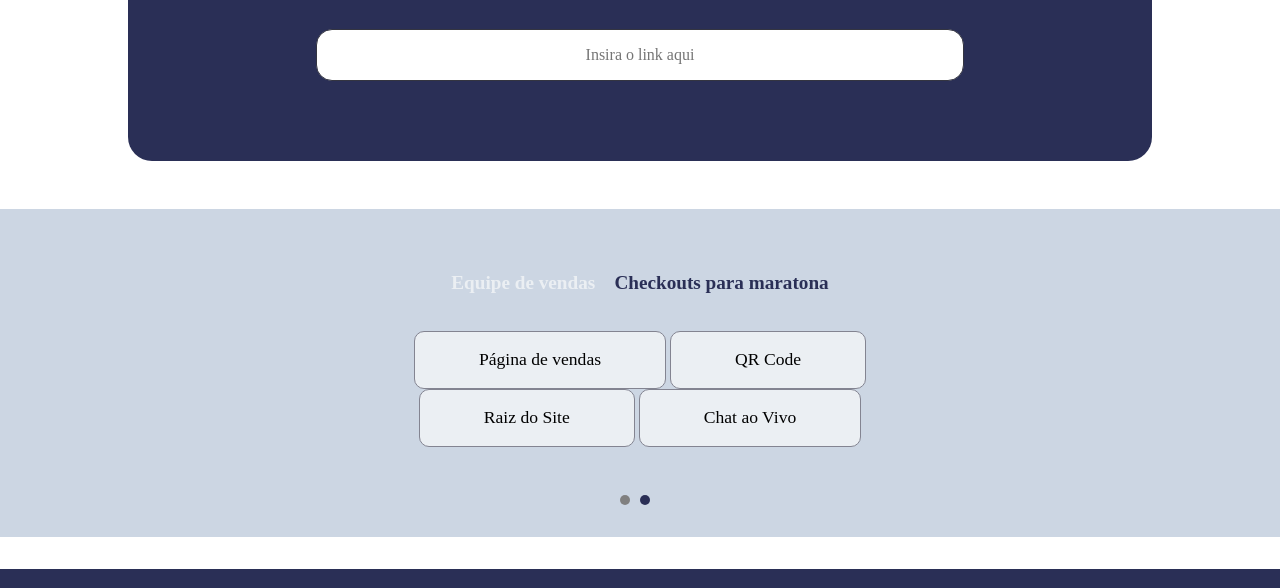
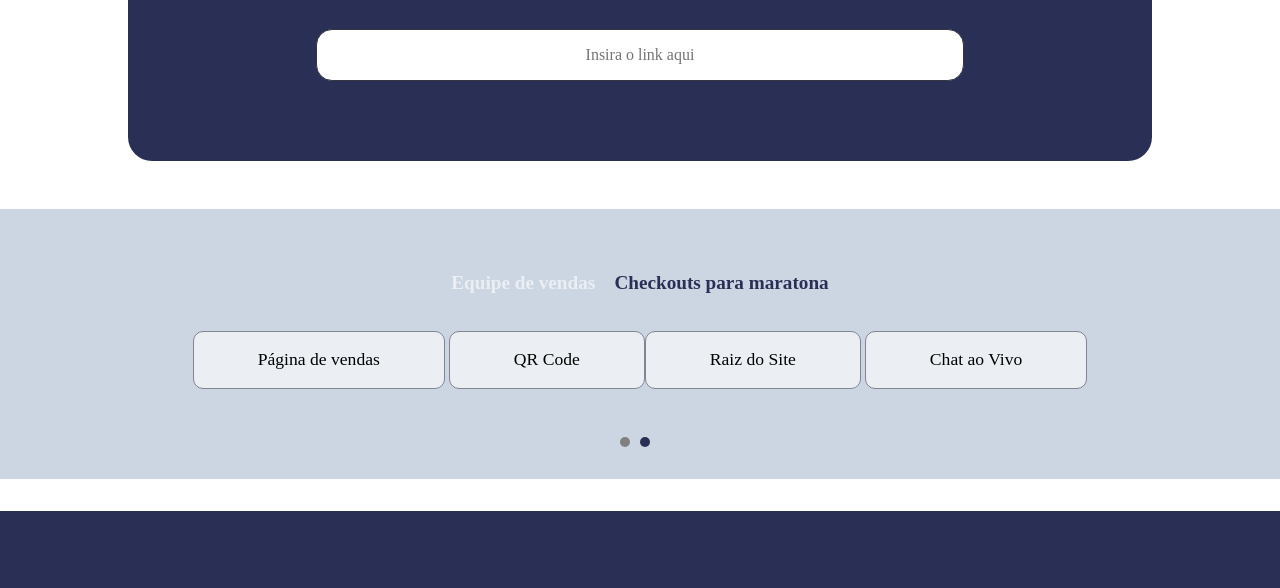
Before and after one commit to mdigitalagencia/utmtester, a plain HTML site: page index.html in a window 1280 px wide. Both pictures are taken after a click on the element "Checkouts para maratona". Shown: the part 198-786 px from the top of the page. Drawn offline with Linux system fonts and the light colour scheme.

Commit message:
Update styles.css

```diff
--- a/styles.css
+++ b/styles.css
@@ -129,8 +129,8 @@
 }
 
 .indicator-preto{
-	background-color: var(--cinza);
-	width: 10px;
+ background-color: var(--cinza);
+width: 10px;
   height: 10px;
   border-radius: 50%;
 	margin-right: 10px;
@@ -144,6 +144,10 @@
 	display: none;
 
 }
+
+.opcoes-venda {
+display:flex;
+justify-content: center;}
 
 .opcoes-venda button {
 	background-color: var(--cinzabranco);
```
